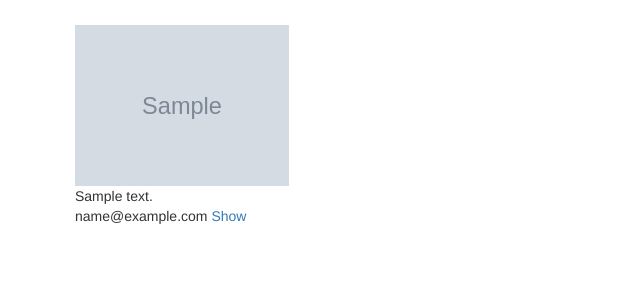
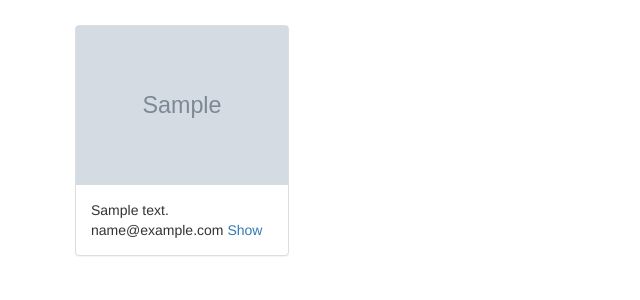
Before and after one commit to correah2009/pinteresting, a Rails app: page /pins in a window 1280 px wide. Shown: the part 51-351 px from the top of the page, without its empty margins (0-640 px from the left). Run offline with Rails 7, Linux system fonts and the light colour scheme; tables that the repository leaves empty hold one stand-in row (values such as "Sample post"); grey boxes marked "Sample" are stand-in pictures; style sheets or scripts are compiled from the project's sources; parts of the project's set-up code (start-up, migrations or seed data) failed here and were passed over; some libraries are stand-ins or nearby versions.

Commit message:
CSS for Pins

```diff
--- a/app/views/pins/index.html.erb
+++ b/app/views/pins/index.html.erb
@@ -2,10 +2,11 @@
 <%= link_to 'New Pin', new_pin_path %>
 <% end %>
 
-<div id="pins">
+<div id="pins" class="transitions-enabled">
     <% @pins.each do |pin| %>
-    <div class="box">
+    <div class="box panel panel-default">
           <%= image_tag pin.image.url(:thumb) %>
+          <div class="panel-body">
             <%= pin.description %>
             <%= pin.user.email %>
             <%= link_to 'Show', pin %>
@@ -14,5 +15,6 @@
               <%= link_to 'Destroy', pin, method: :delete, data: { confirm: 'Are you sure?' } %>
             <% end %>
           </div>
+      </div>
     <% end %>
 </div>
```
Lines whose indentation alone changed are shown as unchanged.
